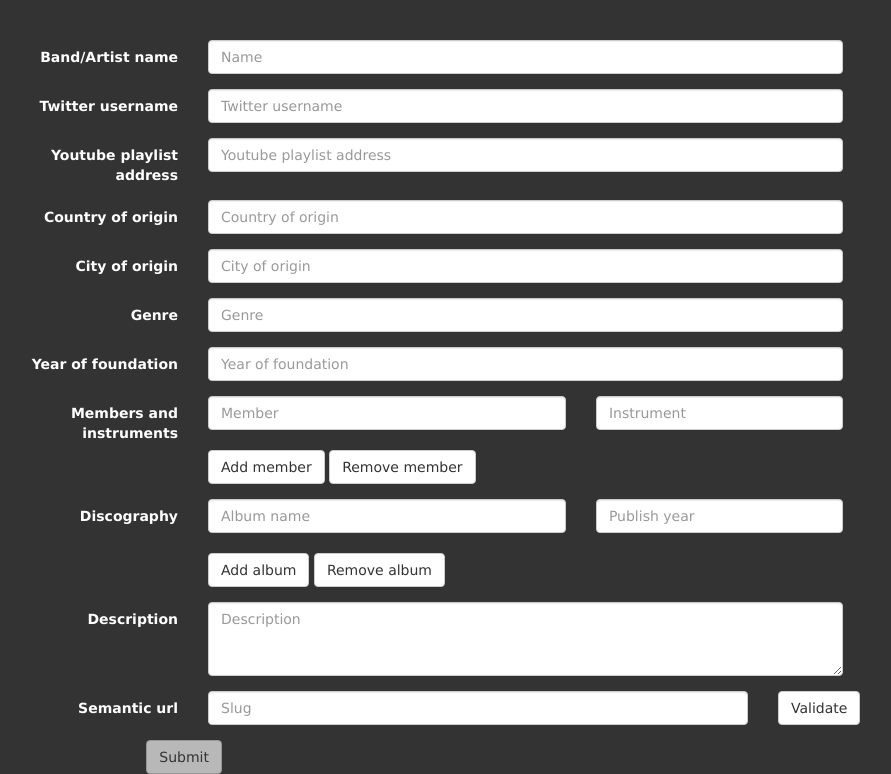
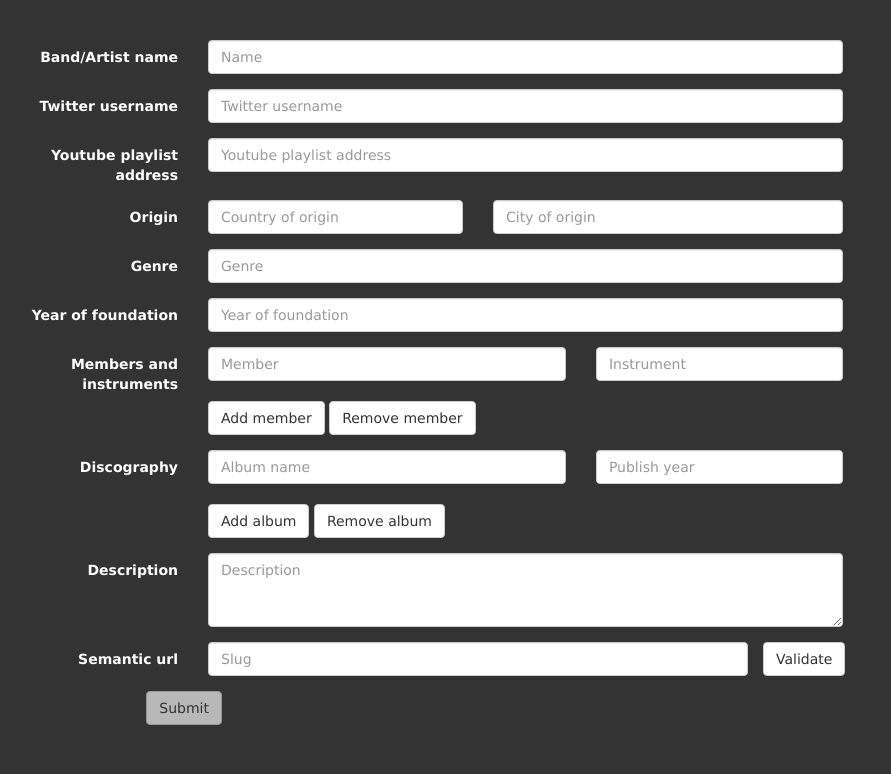
Before and after one commit to bambimusic/bambimusic, a Flask app: page /add in a window 1280 px wide. Shown: the part 140-914 px from the top of the page, without its empty margins (67-958 px from the left). After the commit the page ends 865 px from the top, so only its background shows below. Run offline with Flask 2, Linux system fonts and the light colour scheme; some libraries are stand-ins or nearby versions.

Commit message:
Pieniä korjauksia add sivulle

```diff
--- a/static/add.css
+++ b/static/add.css
@@ -20,7 +20,10 @@ body {
 
 #slugButton {
   margin: 0;
+}
 
+#slugDiv {
+  padding: 0;
 }
 
 .navbar-inverse {
--- a/templates/add.html
+++ b/templates/add.html
@@ -73,18 +73,21 @@
           </div>
 
           <div class="form-group">
-              <label for="inputCountry" class="col-sm-2 control-label">Country of origin</label>
-              <div class="col-sm-7">
+              <label for="inputCountry" class="col-sm-2 control-label">Origin</label>
+              <div class="col-sm-3">
                   <input type="text" class="form-control" id="inputCountry" placeholder="Country of origin">
+              </div>
+              <div class="col-sm-4">
+                  <input type="text" class="form-control" id="inputCity" placeholder="City of origin">
               </div>
           </div>
 
-          <div class="form-group">
+          <!--<div class="form-group">
               <label for="inputCity" class="col-sm-2 control-label">City of origin</label>
               <div class="col-sm-7">
                   <input type="text" class="form-control" id="inputCity" placeholder="City of origin">
               </div>
-          </div>
+          </div>-->
 
           <div class="form-group">
               <label for="inputGenre" class="col-sm-2 control-label">Genre</label>
@@ -150,7 +153,7 @@
               <div class="col-sm-6">
                   <input type="text" class="form-control" id="inputSlug" name="slug" placeholder="Slug" required>
               </div>
-              <div class="col-sm-1">
+              <div class="col-sm-1" id="slugDiv">
                   <button type="button" id="slugButton" class="btn btn-default">Validate</button>
               </div>
           </div>
--- a/templates/artist.html
+++ b/templates/artist.html
@@ -80,7 +80,7 @@
               <dt>Members: </dt>
               <dd class="list-unstyled">
                   {% for member in artist["members"] %}
-                <li>{{ member }}</li>
+                    <li>{{ member }}
                   {% endfor %}
               </dd>
             </dl>
```
